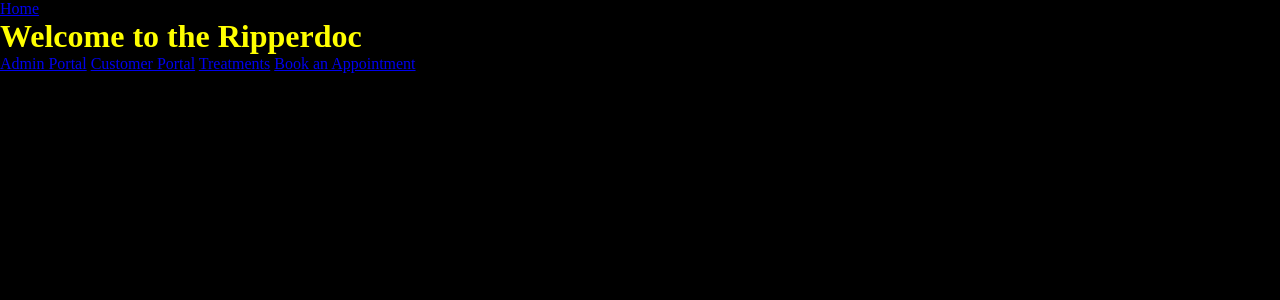
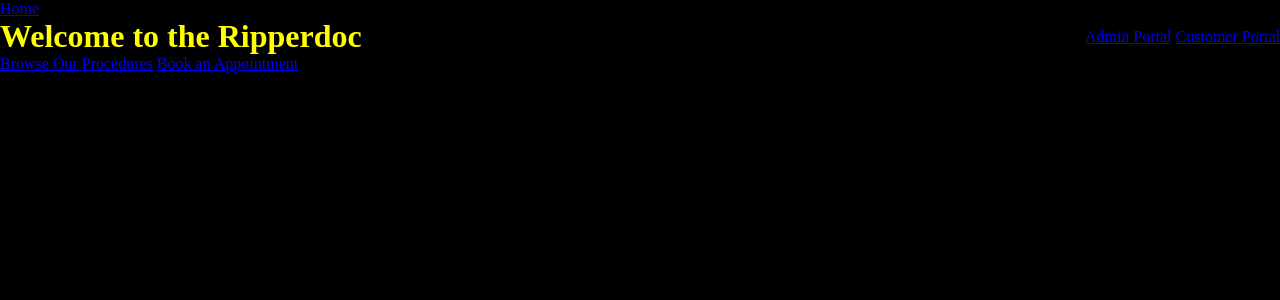
Before and after one commit to abasile1-tech/cyberpunk_ripperdoc_appointment_scheduler, a Flask app: page / in a window 1280 px wide. Shown: the top 300 px of the page. Run offline with Flask 3, Linux system fonts and the light colour scheme.

Commit message:
I am styling the home page. I just added some spacing to the header

```diff
--- a/static/style.css
+++ b/static/style.css
@@ -7,3 +7,11 @@ body {
 	background-color: black;
 	color: yellow;
 }
+
+header {
+	display: flex;
+	justify-content: space-between;
+	width: 100%;
+	width: 100vw;
+	align-items: center;
+}
--- a/templates/base.html
+++ b/templates/base.html
@@ -10,13 +10,7 @@
 	<title>Ripperdoc</title>
 </head>
 <body>
-	<nav>
-		<ul>
-			<li>
-				<a href="/">Home</a>
-			</li>
-		</ul>
-	</nav>
+	<a href="/">Home</a>
 	{% block content %}
 
 	{% endblock content %}
--- a/templates/index.html
+++ b/templates/index.html
@@ -1,8 +1,14 @@
 {% extends 'base.html' %}
 {% block content %}
-	<h1>Welcome to the Ripperdoc</h1>
-	<a href="/admin-portal">Admin Portal</a>
-	<a href="/customer-portal">Customer Portal</a>
-	<a href="/treatments">Treatments</a>
-	<a href="/bookings/new">Book an Appointment</a>
+	<header>
+		<h1>Welcome to the Ripperdoc</h1>
+		<nav>
+			<a href="/admin-portal">Admin Portal</a>
+			<a href="/customer-portal">Customer Portal</a>
+		</nav>
+	</header>
+	<main>
+		<a href="/treatments">Browse Our Procedures</a>
+		<a href="/bookings/new">Book an Appointment</a>
+	</main>
 {% endblock content %}
```
